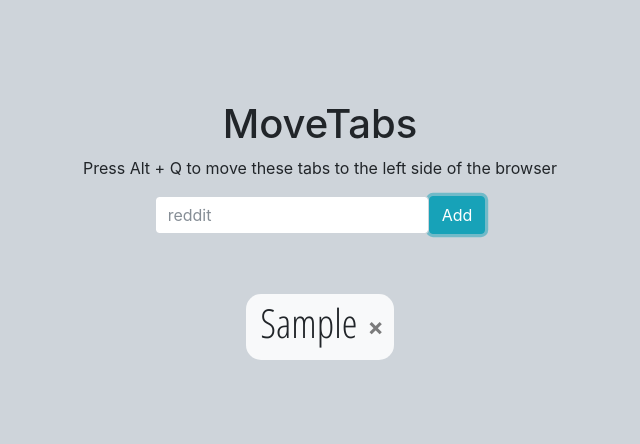
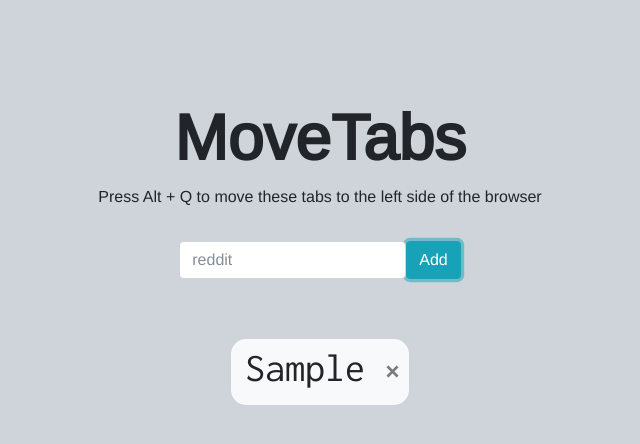
Before and after one commit to tom2zip/movetabs, a browser extension: page options.html in a window 1280 px wide. Both pictures are taken after typing "Sample" into the empty fields and a click on the button "Add". Shown: the whole page, without its empty margins (320-960 px from the left). Drawn offline with nearby package versions, Linux system fonts and the light colour scheme.

Commit message:
Fonts, css changes

```diff
--- a/options.html
+++ b/options.html
@@ -4,14 +4,15 @@
     <title>MoveTabs</title>
 
     <link rel="stylesheet" href="https://maxcdn.bootstrapcdn.com/bootstrap/4.0.0-beta.2/css/bootstrap.min.css" integrity="sha384-PsH8R72JQ3SOdhVi3uxftmaW6Vc51MKb0q5P2rRUpPvrszuE4W1povHYgTpBfshb" crossorigin="anonymous">
-    <link href="https://fonts.googleapis.com/css?family=Open+Sans+Condensed:300" rel="stylesheet">
+    <link href="https://fonts.googleapis.com/css?family=Arimo" rel="stylesheet">
+    <link href="https://fonts.googleapis.com/css?family=Inconsolata" rel="stylesheet">
     <link rel="stylesheet" href="styles.css">
 </head>
 <body>
     <div class="container">
         <div class="row">
-            <h1 class="title">MoveTabs</h1>
-            <p class="title">Press Alt + Q to move these tabs to the left side of the browser</p>
+            <h1 class="center-text title">MoveTabs</h1>
+            <p class="center-text sub-title">Press Alt + Q to move these tabs to the left side of the browser</p>
         </div>
         <div class="row">
             <form id="add-form" class="form-inline">
--- a/styles.css
+++ b/styles.css
@@ -1,5 +1,6 @@
 body {
     background-color: #ced4da;
+    font-family: 'Arimo', sans-serif;
     height: 100%;
 }
 
@@ -15,9 +16,18 @@ button {
     justify-content: center;
 }
 
-.title {
+.center-text {
     text-align: center;
     width: 100%;
+}
+
+.title {
+    font-size: 64px;
+    font-weight: bold;
+}
+
+.form-inline {
+    margin-top: 16px;
 }
 
 .filter-list {
@@ -33,8 +43,7 @@ button {
 }
 
 .filter-name {
-    font-family: 'Open Sans Condensed', sans-serif;
-    font-weight: 100;
+    font-family: 'Inconsolata', monospace;
     margin-left: 4px;
-    margin-right: 10px;
+    margin-right: 20px;
 }
```
